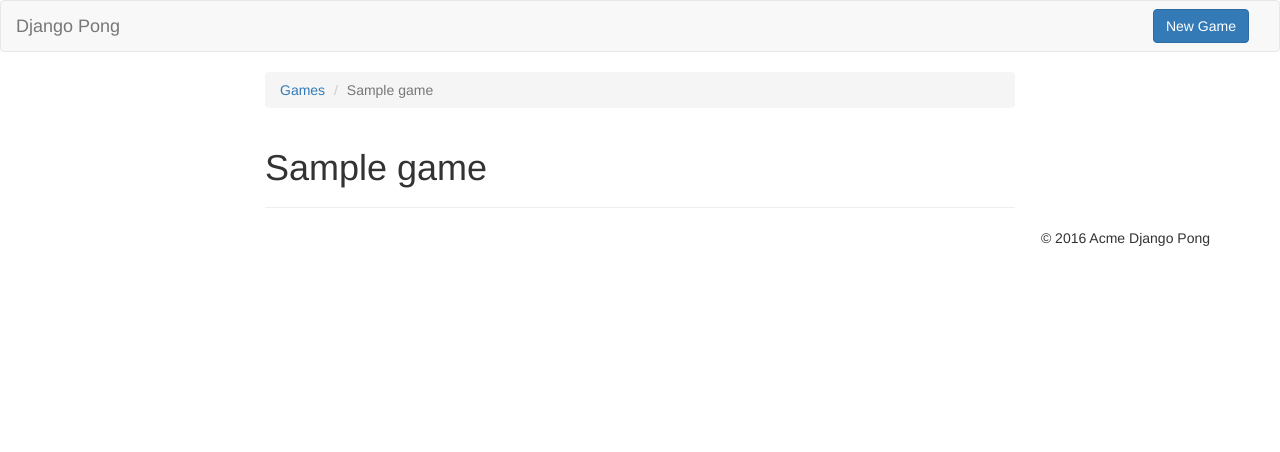
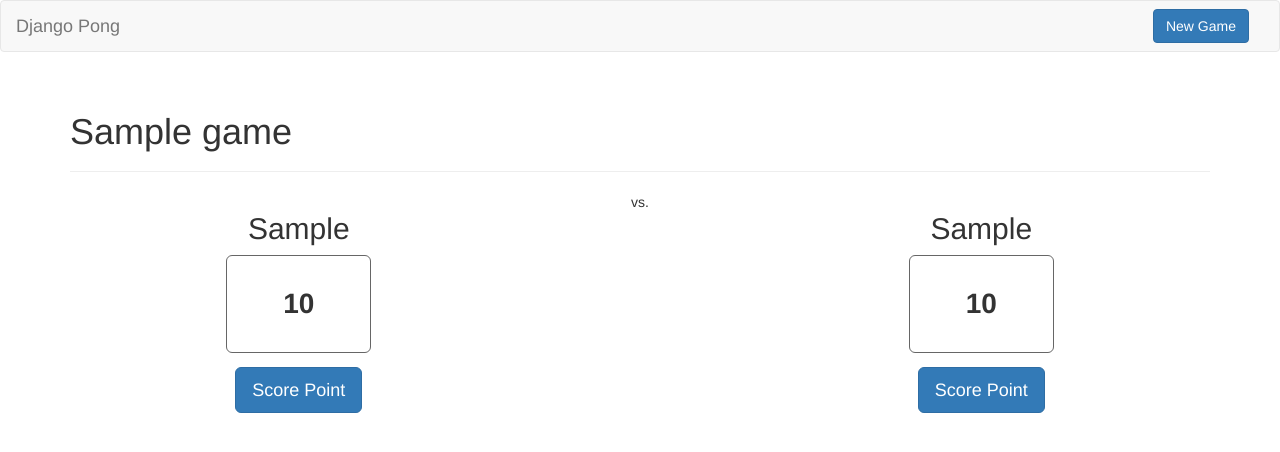
Before and after one commit to grantmcconnaughey/django-pong, a Django app: template pong/templates/pong/game/detail.html in a window 1280 px wide. Shown: the top 452 px of the page. Run offline with Django 3.2, Linux system fonts and the light colour scheme; the template is opened without the code that fills it: most values are stand-ins (such as "Sample title", 1, 10 or a date in 2020); some libraries are stand-ins or nearby versions.

Commit message:
Allow players to add points to a match

```diff
--- a/pong/templates/pong/base.html
+++ b/pong/templates/pong/base.html
@@ -10,7 +10,7 @@
 
   <link rel="stylesheet" href="https://maxcdn.bootstrapcdn.com/bootstrap/3.3.6/css/bootstrap.min.css">
   <link rel="stylesheet" href="https://bootswatch.com/lumen/bootstrap.min.css">
-  <link rel="stylesheet" href="{% static "css/styles.css" %}">
+  {% block css-additional %}{% endblock %}
 
   <!-- HTML5 shim and Respond.js for IE8 support of HTML5 elements and media queries -->
   <!--[if lt IE 9]>
@@ -42,17 +42,18 @@
 
   {% block content %}{% endblock %}
 
-  <footer>
-    <div class="container">
-      <div class="row">
-        <div class="col-md-12">
-          <p class="pull-right">&copy; 2016 Acme Django Pong</p>
-        </div>
-      </div>
-    </div>
-  </footer>
+{#  <footer>#}
+{#    <div class="container">#}
+{#      <div class="row">#}
+{#        <div class="col-md-12">#}
+{#          <p class="pull-right">&copy; 2016 Django Pong</p>#}
+{#        </div>#}
+{#      </div>#}
+{#    </div>#}
+{#  </footer>#}
 
   <script src="https://ajax.googleapis.com/ajax/libs/jquery/1.11.3/jquery.min.js"></script>
   <script src="https://maxcdn.bootstrapcdn.com/bootstrap/3.3.6/js/bootstrap.min.js"></script>
+  {% block js-additional %}{% endblock %}
 </body>
 </html>
--- a/pong/templates/pong/game/create.html
+++ b/pong/templates/pong/game/create.html
@@ -7,7 +7,7 @@
 {% block content %}
   <div class="container">
     <div class="row">
-      <div class="col-md-8 col-md-offset-2">
+      <div class="col-md-12">
         <ol class="breadcrumb">
           <li><a href="/">Games</a></li>
           <li class="active">New Game</li>
--- a/pong/templates/pong/game/detail.html
+++ b/pong/templates/pong/game/detail.html
@@ -4,25 +4,77 @@
 
 {% block title %}{{ game }}{% endblock %}
 
+{% block css-additional %}
+  <style>
+    .player-points {
+      font-size: 2.0em;
+      font-weight: bold;
+      padding: 1em 2em;
+      border: 1px solid #666;
+      border-radius: 6px;
+      display: inline-block;
+      margin-bottom: .5em;
+    }
+  </style>
+{% endblock %}
+
 {% block content %}
   <div class="container">
     <div class="row">
-      <div class="col-md-8 col-md-offset-2">
-        <ol class="breadcrumb">
-          <li><a href="/">Games</a></li>
-          <li class="active">{{ game }}</li>
-        </ol>
-
+      <div class="col-md-12">
         <div class="page-header">
           <h1>{{ game }}</h1>
         </div>
+      </div>
+    </div>
+    <div class="row">
+      <div class="col-md-5 text-center">
+        <h2>{{ game.player1 }}</h2>
 
-        <div>
-          <dl class="dl-horizontal">
+        <div id="player1Points" class="player-points">{{ game.player1_points }}</div>
 
-          </dl>
-        </div>
+        {% if not game.game_over %}
+          <div>
+            <button type="button" data-player="1" class="btn btn-primary btn-lg score-point-button">Score Point</button>
+          </div>
+        {% endif %}
+      </div>
+      <div class="col-md-2 text-center">
+        vs.
+      </div>
+      <div class="col-md-5 text-center">
+        <h2>{{ game.player2 }}</h2>
+
+        <div id="player2Points" class="player-points">{{ game.player2_points }}</div>
+
+        {% if not game.game_over %}
+          <div>
+            <button type="button" data-player="2" class="btn btn-primary btn-lg score-point-button">Score Point</button>
+          </div>
+        {% endif %}
       </div>
     </div>
   </div>
 {% endblock %}
+
+{% block js-additional %}
+<script>
+  var gameId = {{ game.pk }};
+
+  $('.score-point-button').on('click', function(e) {
+    var button = $(this);
+    var player = button.data('player');
+
+    var data = {
+      game_id: gameId,
+      player: player,
+      csrfmiddlewaretoken: "{{ csrf_token }}"
+    };
+
+    $.post("{% url 'pong_add_point' %}", data, function(d) {
+      var points = $('#player' + player + 'Points');
+      points.text(d['player' + player + '_points']);
+    });
+  });
+</script>
+{% endblock %}
--- a/pong/templates/pong/index.html
+++ b/pong/templates/pong/index.html
@@ -7,7 +7,7 @@
 {% block content %}
   <div class="container">
     <div class="row">
-      <div class="col-md-8 col-md-offset-2">
+      <div class="col-md-12">
         <div class="page-header">
           <h1>Django Pong</h1>
         </div>
@@ -20,7 +20,7 @@
                 <th>Winner</th>
                 <th>Loser</th>
                 <th>Score</th>
-                <td>Date</td>
+                <th>Date</th>
               </tr>
             </thead>
             <tbody>
--- a/pong/urls.py
+++ b/pong/urls.py
@@ -7,4 +7,5 @@ urlpatterns = [
     url(r'^$', views.index, name='pong_index'),
     url(r'^create/$', views.GameCreateView.as_view(), name='pong_game_create'),
     url(r'^detail/(?P<pk>\d+)/$', views.GameDetailView.as_view(), name='pong_game_detail'),
+    url(r'^add_point/$', views.add_point, name='pong_add_point'),
 ]
```
Also changed, not shown: pong/models.py (+4 -3 lines), pong/views.py (+27 -2 lines).
